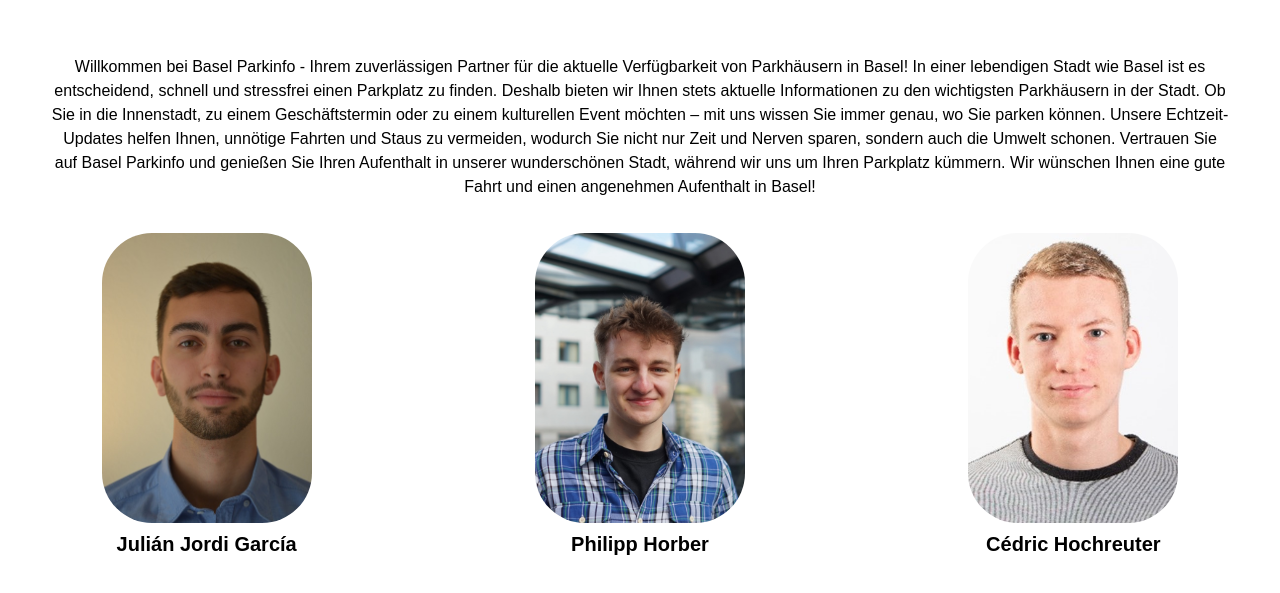
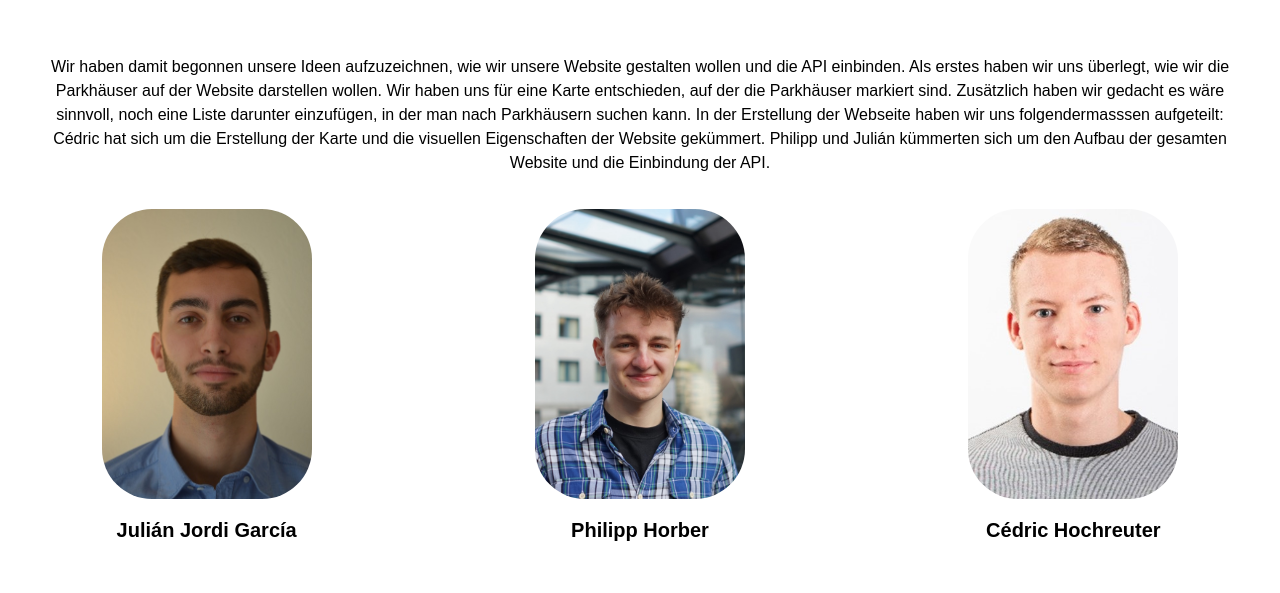
Before and after one commit to philippfhgr/IM2, a plain HTML site: page about.html in a window 1280 px wide. Shown: the part 153-746 px from the top of the page. Drawn offline with Linux system fonts and the light colour scheme.

Commit message:
Geo-Location Liste, Text Über Uns Seite

```diff
--- a/about.html
+++ b/about.html
@@ -20,15 +20,10 @@
 </header>
 
 <p>
-Willkommen bei Basel Parkinfo - Ihrem zuverlässigen Partner für die aktuelle Verfügbarkeit von Parkhäusern in Basel!
-
-In einer lebendigen Stadt wie Basel ist es entscheidend, schnell und stressfrei einen Parkplatz zu finden.
-Deshalb bieten wir Ihnen stets aktuelle Informationen zu den wichtigsten Parkhäusern in der Stadt.
-Ob Sie in die Innenstadt, zu einem Geschäftstermin oder zu einem kulturellen Event möchten – mit uns wissen Sie immer genau, wo Sie parken können.
-
-Unsere Echtzeit-Updates helfen Ihnen, unnötige Fahrten und Staus zu vermeiden, wodurch Sie nicht nur Zeit und Nerven sparen, sondern auch die Umwelt schonen. Vertrauen Sie auf Basel Parkinfo und genießen Sie Ihren Aufenthalt in unserer wunderschönen Stadt, während wir uns um Ihren Parkplatz kümmern.
-
-Wir wünschen Ihnen eine gute Fahrt und einen angenehmen Aufenthalt in Basel!
+Wir haben damit begonnen unsere Ideen aufzuzeichnen, wie wir unsere Website gestalten wollen und die API einbinden. Als erstes haben wir uns überlegt, wie wir die Parkhäuser auf der Website darstellen wollen. Wir haben uns für eine Karte entschieden, auf der die Parkhäuser markiert sind.
+Zusätzlich haben wir gedacht es wäre sinnvoll, noch eine Liste darunter einzufügen, in der man nach Parkhäusern suchen kann.
+In der Erstellung der Webseite haben wir uns folgendermasssen aufgeteilt:
+Cédric hat sich um die Erstellung der Karte und die visuellen Eigenschaften der Website gekümmert. Philipp und Julián kümmerten sich um den Aufbau der gesamten Website und die Einbindung der API.
 </p>
 
 <br>
@@ -48,7 +43,5 @@ Wir wünschen Ihnen eine gute Fahrt und einen angenehmen Aufenthalt in Basel!
         <h2>Cédric Hochreuter</h2>
     </div>
 </div>
-
-
 </body>
 </html>
--- a/script.js
+++ b/script.js
@@ -113,13 +113,17 @@ document.addEventListener('DOMContentLoaded', function() {
                   auslastungProzent = 0;
               }
 
+// Geo-Location Daten
+const lon = parking.geo_point_2d.lon;
+const lat = parking.geo_point_2d.lat;
+
               listItem.innerHTML = `
                   <h2>${parking.title}</h2>
                   <p> Total Parkplätze: ${parking.total}</p>
                   <p>Freie Parkplätze: ${parking.free} von ${parking.total}</p>
                   <p>Auslastung: ${auslastungProzent}%</p>
                   <a href="${parking.link}" target="_blank">Webseite Parkhaus</a>
-                  <a href="https://www.google.ch/maps/place/${encodeURIComponent(parking.name)}" target="_blank">Navigation</a>
+                  <a href="https://www.google.ch/maps/search/?api=1&query=${lat},${lon}" target="_blank">Navigation</a>
               `;
               parkingList.appendChild(listItem);
           });
--- a/style.css
+++ b/style.css
@@ -15,10 +15,6 @@ p {
 about.h1 {
   font-size: 80pt;
   color: #2C3E50;
-}
-
-about.h2 {
-  font-size: 15pt;
 }
 
 h2 {
@@ -302,7 +298,7 @@ img {
   text-align: center;
   margin-top: 10px;
   max-width: 210px;
-  /* Match the width of the images */
+  margin-top: 20px;
 }
 
 .image-container p {
```
